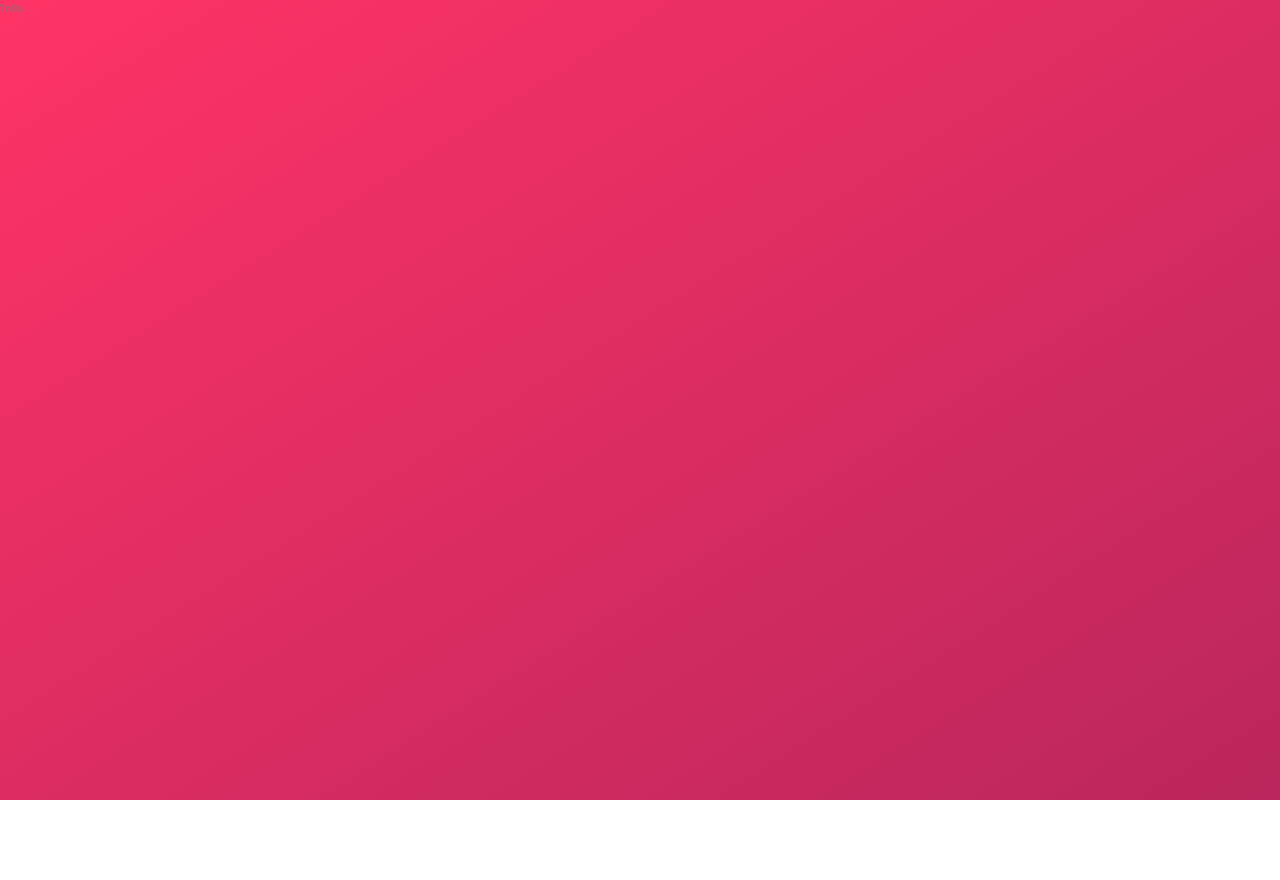
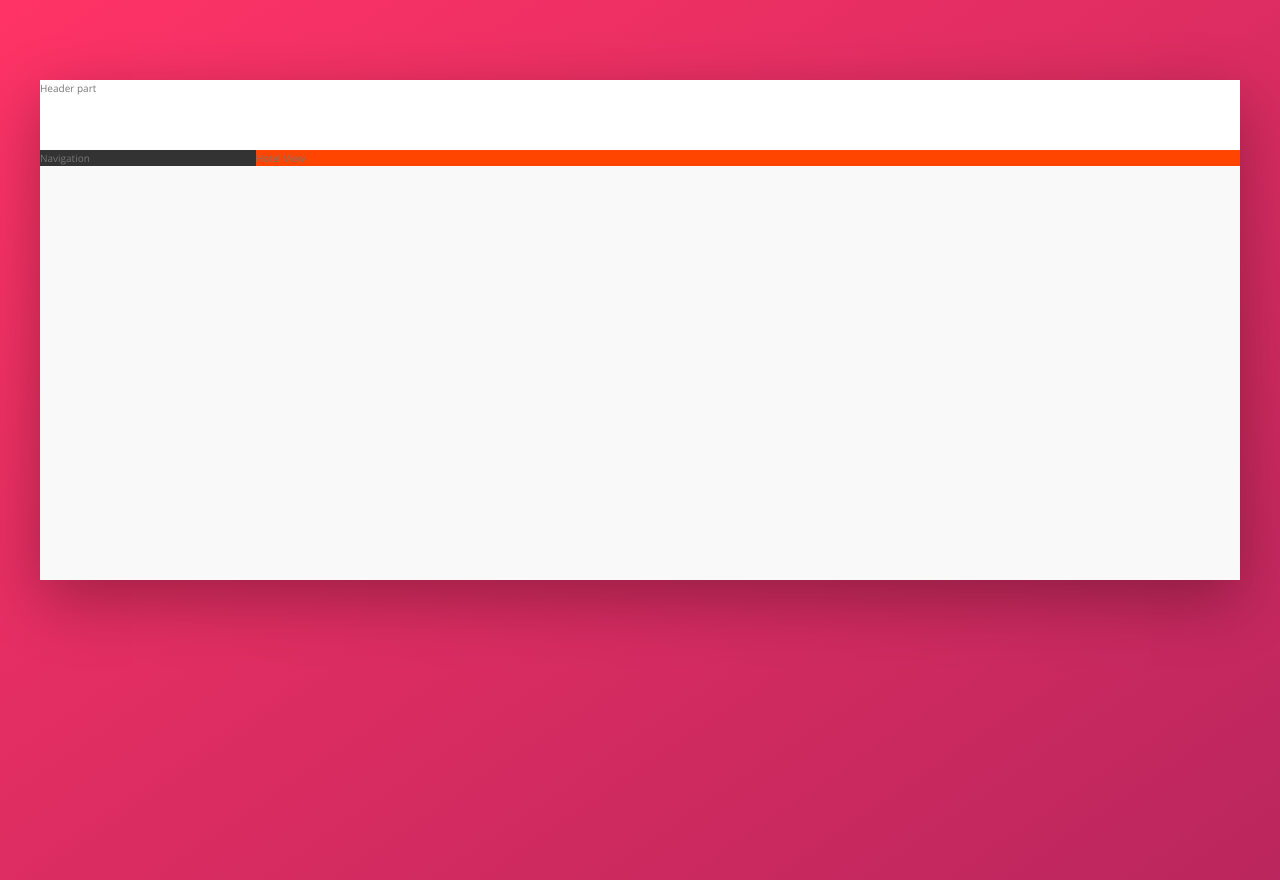
Before and after one commit to tfreebern2/trillo_app, a website: page index.html in a window 1280 px wide. Before the commit the page ends 800 px from the top, so only its background shows below. Drawn offline with nearby package versions, Linux system fonts and the light colour scheme.

Commit message:
Header, Nav and Main view HTML and CSS setup.

```diff
--- a/index.html
+++ b/index.html
@@ -11,6 +11,18 @@
         <title>trillo &mdash; Your all-in-one booking app</title>
     </head>
     <body>
-        Trillo
+        <div class="container">
+            <header class="header">
+                Header part
+            </header>
+            <div class="content">
+                <nav class="sidebar">
+                    Navigation
+                </nav>
+                <main class="hotel-view">
+                    Hotel View
+                </main>
+            </div>
+        </div>
     </body>
 </html>
--- a/sass/_base.scss
+++ b/sass/_base.scss
@@ -28,6 +28,8 @@ Grey dark 3: #999;
     --color-grey-dark-1: #333;
     --color-grey-dark-2: #777;
     --color-grey-dark-3: #999;
+
+    --shadow-dark: 0 2rem 6rem rgba(0, 0, 0, .3);
 }
 
 * {
--- a/sass/_layout.scss
+++ b/sass/_layout.scss
@@ -0,0 +1,30 @@
+.container {
+    max-width: 120rem;
+    margin: 8rem auto;
+    background-color: var(--color-grey-light-1);
+    box-shadow: var(--shadow-dark);
+
+    min-height: 50rem;
+}
+
+.header {
+    height: 7rem;
+    background-color: #fff;
+    border-bottom: var(--color-grey-light-2);
+}
+
+.content {
+    display: flex;
+}
+
+.sidebar {
+    background-color: var(--color-grey-dark-1);
+    flex: 0 0 18%;
+}
+
+.hotel-view {
+    background-color: #fff;
+    flex: 1;
+
+    background-color: orangered;
+}
```
Also changed, not shown: css/style.css.
